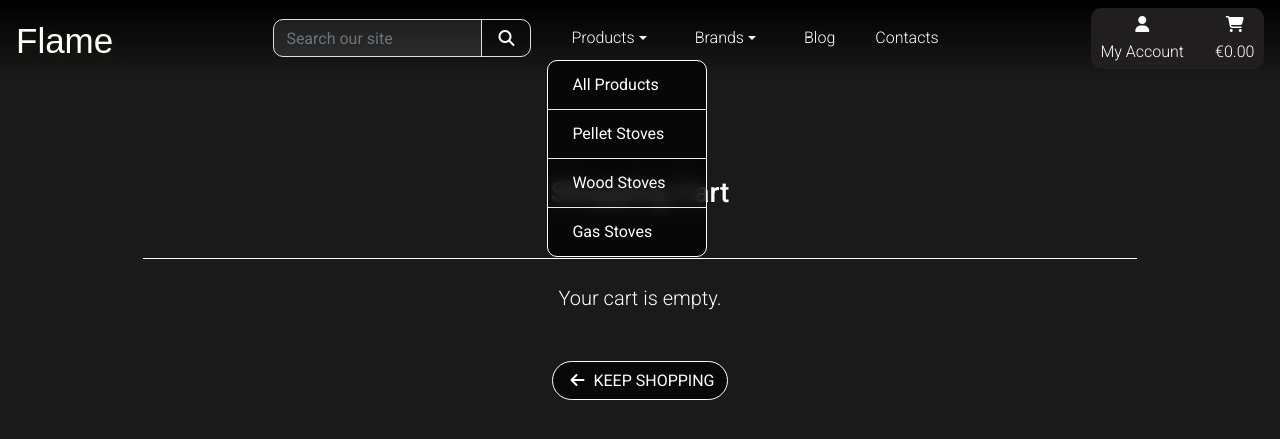
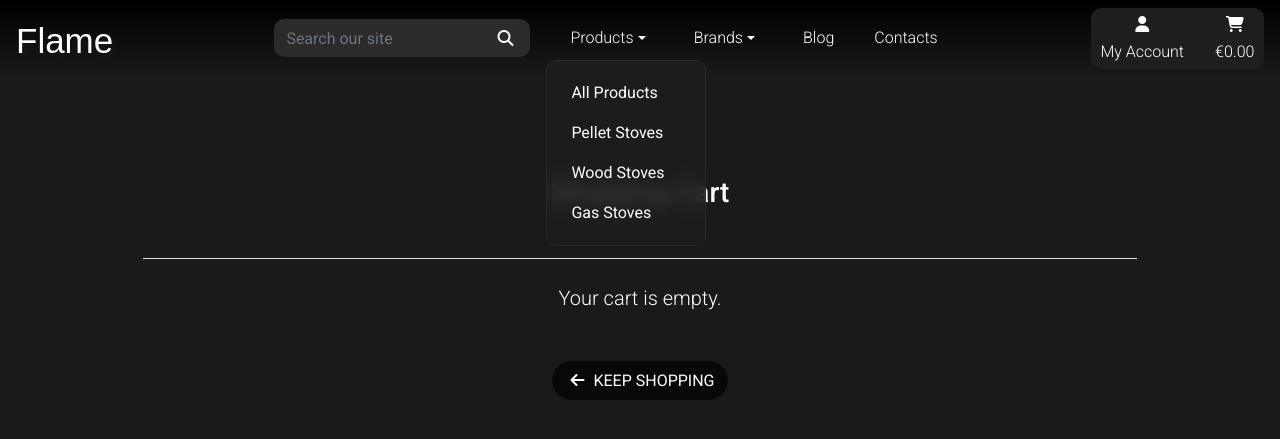
Before and after one commit to Hidnish/Milestone-Project-4-Flame, a Django app: page /cart/ in a window 1280 px wide, after a click on "Products". Shown: the top 439 px of the page. Run offline with Django 3.2, Linux system fonts and the light colour scheme; data comes from the database, SQL or seed files in the repository; some libraries are stand-ins or nearby versions; some web fonts are replaced.

Commit message:
Change buttons and dropdown items background and border

```diff
--- a/cart/templates/cart/cart.html
+++ b/cart/templates/cart/cart.html
@@ -100,13 +100,13 @@
                     <!-- Keep shopping & checkout buttons -->
                     <tr>
                         <td colspan="5" class="text-right text-white">
-                            <a href="{% url 'products' %}" class="btn btn-md mx-1 border-white bg-dark-07 radius-30 scale">
+                            <a href="{% url 'products' %}" class="btn btn-md mx-1 bg-dark-07 radius-30 scale">
                                 <span class="icon">
                                     <i class="fas fa-arrow-left text-white"></i>
                                 </span>
                                 <span class="text-uppercase text-white">Keep Shopping</span>
                             </a>
-                            <a href="{% url 'checkout' %}" class="btn btn-md mx-1 border-white bg-dark-07 radius-30 scale">
+                            <a href="{% url 'checkout' %}" class="btn btn-md mx-1 bg-dark-07 radius-30 scale">
                                 <span class="text-uppercase text-white">Secure Checkout</span>
                                 <span class="icon">
                                     <i class="fas fa-lock text-white"></i>
@@ -117,8 +117,8 @@
                 </table>
             </div>
             {% else %}
-            <p class="lead mb-5 border-top border-white pt-4">Your cart is empty.</p>
-            <a href="{% url 'products' %}" class="btn btn-md mx-1 border-white bg-dark-07 radius-30 scale">
+            <p class="lead mb-5 border-top pt-4">Your cart is empty.</p>
+            <a href="{% url 'products' %}" class="btn btn-md mx-1 bg-dark-07 radius-30 scale">
                 <span class="icon">
                     <i class="fas fa-arrow-left text-white"></i>
                 </span>
--- a/products/templates/products/product_detail.html
+++ b/products/templates/products/product_detail.html
@@ -83,14 +83,14 @@
 
                         <!-- Keep shopping or add to cart section -->
                         <div class="col-12">
-                            <a href="{% url 'products' %}" class="btn mt-3 mx-1 border-white bg-dark-07 radius-20 scale">
+                            <a href="{% url 'products' %}" class="btn mt-3 mx-1 bg-dark-07 radius-20 scale">
                                 <span class="icon">
                                     <i class="fas fa-arrow-left text-white"></i>
                                 </span>
                                 <span class="text-uppercase text-white">Keep Shopping</span>
                             </a>
                             <input type="submit"
-                                class="btn text-uppercase text-white mt-3 mx-1 border-white radius-20 scale bg-dark-07"
+                                class="btn text-uppercase text-white mt-3 mx-1 radius-20 scale bg-dark-07"
                                 value="Add to Cart">
                         </div>
                         <input type="hidden" name="redirect_url" value="{{ request.path }}">
--- a/static/css/base.css
+++ b/static/css/base.css
@@ -30,7 +30,7 @@ body {
 }
 
 .bg-light-01 {
-    background-color: rgba(255,255,255,0.1);
+    background-color: rgb(43, 43, 43);
 }
 
 .bg-dark {
@@ -179,7 +179,7 @@ body {
 }
 
 .box-account {
-    background-color: rgb(32, 30, 30) !important;
+    background-color: rgb(30, 30, 30) !important;
     border-radius: 10px !important;
 }
 
@@ -218,8 +218,8 @@ body {
 }
 
 .dropdown-menu {
-    border: 1px solid white;
-    background-color: rgba(0,0,0,0.7);
+    border: 1px solid rgb(43,43,43);
+    background-color: rgba(30,30,30,0.85);
     backdrop-filter: blur(8px);
     -webkit-backdrop-filter: blur(8px);
 }
@@ -229,8 +229,7 @@ body {
 }
 
 .dropdown-item:hover {
-    transform: scale(1.03);
-    background-color: transparent;
+    background-color: rgba(255,255,255,0.1);
     color: white;
 }
 
@@ -251,7 +250,7 @@ body {
 .btn-products {
     border: 1px solid white;
     border-radius: 10px;
-    background-color: rgba(0, 0, 0, 0.8);
+    background-color: rgba(30,30,30, 0.9);
 }
 
 .bg-pellet {
@@ -306,8 +305,12 @@ body {
     background-clip: unset!important;
 }
 
+input[name='q']{
+    border: none;
+}
+
 input.form-control:focus {
-    background-color: rgba(255,255,255,0.1);
+    background-color: rgb(43, 43, 43);
 }
 
 
--- a/templates/base.html
+++ b/templates/base.html
@@ -103,10 +103,10 @@
                 id="navbarSupportedContent">
                 <form method="GET" action="{% url 'products'%}">
                     <div class="input-group w-100 px-2 px-xl-3 py-2 py-lg-0">
-                        <input class="form-control border round-left bg-light-01 text-white" type="text" name="q"
+                        <input class="form-control round-left bg-light-01 text-white shadow-none" type="text" name="q"
                             placeholder="Search our site">
                         <div class="input-group-append">
-                            <button class="form-control btn btn-black round-right border border-black" type="submit">
+                            <button class="form-control btn btn-black round-right bg-light-01 border-black" type="submit">
                                 <span class="icon">
                                     <i class="fas fa-search text-white"></i>
                                 </span>
@@ -125,14 +125,14 @@
                             Products
                         </a>
                         <div class="dropdown-menu radius-10" aria-labelledby="navbarDropdown">
-                            <a class="dropdown-item" href="{% url 'products' %}">All Products</a>
-                            <div class="dropdown-divider"></div>
-                            <a class="dropdown-item" href="{% url 'products' %}?category=pellet_stoves">Pellet
+                            <a class="dropdown-item my-2" href="{% url 'products' %}">All Products</a>
+
+                            <a class="dropdown-item my-2" href="{% url 'products' %}?category=pellet_stoves">Pellet
                                 Stoves</a>
-                            <div class="dropdown-divider"></div>
-                            <a class="dropdown-item" href="{% url 'products' %}?category=wood_stoves">Wood Stoves</a>
-                            <div class="dropdown-divider"></div>
-                            <a class="dropdown-item" href="{% url 'products' %}?category=gas_stoves">Gas Stoves</a>
+
+                            <a class="dropdown-item my-2" href="{% url 'products' %}?category=wood_stoves">Wood Stoves</a>
+
+                            <a class="dropdown-item my-2" href="{% url 'products' %}?category=gas_stoves">Gas Stoves</a>
                         </div>
                     </li>
                     <li class="nav-item dropdown px-2 px-xl-3 py-2 py-lg-0">
@@ -142,10 +142,10 @@
                         </a>
                         <div class="dropdown-menu radius-10" aria-labelledby="navbarDropdown">
                             {% for brand in brands %}
-                            <a class="dropdown-item"
+                            <a class="dropdown-item my-2"
                                 href="{% url 'products' %}?brand={{brand.name}}">{{brand.friendly_name}}</a>
                             {% if not forloop.last  %}
-                            <div class="dropdown-divider"></div>
+
                             {% endif%}
                             {% endfor %}
                         </div>
@@ -171,16 +171,16 @@
                         <div class="dropdown-menu radius-10" aria-labelledby="user-options">
                             {% if request.user.is_authenticated %}
                             {% if request.user.is_superuser %}
-                            <a href="#" class="dropdown-item">Product Management</a>
-                            <div class="dropdown-divider"></div>
+                            <a href="#" class="dropdown-item my-2">Product Management</a>
+
                             {% endif %}
-                            <a href="#" class="dropdown-item">My Profile</a>
-                            <div class="dropdown-divider"></div>
-                            <a href="#" class="dropdown-item">Logout</a>
+                            <a href="#" class="dropdown-item my-2">My Profile</a>
+
+                            <a href="#" class="dropdown-item my-2">Logout</a>
                             {% else %}
-                            <a href="#" class="dropdown-item">Register</a>
-                            <div class="dropdown-divider"></div>
-                            <a href="#" class="dropdown-item">Login</a>
+                            <a href="#" class="dropdown-item my-2">Register</a>
+
+                            <a href="#" class="dropdown-item my-2">Login</a>
                             {% endif %}
                         </div>
                     </li>
@@ -190,7 +190,7 @@
                                 <div><i class="fas fa-shopping-cart fa-md icon"></i></div>
                                 <p class="my-0">
                                     {% if grand_total %}
-                                    <span class="text-warning font-weight-bold">€{{ grand_total|floatformat:2 }}</span>
+                                    <span class="text-warning font-weight-normal">€{{ grand_total|floatformat:2 }}</span>
                                     {% else %}
                                     €0.00
                                     {% endif %}
```
